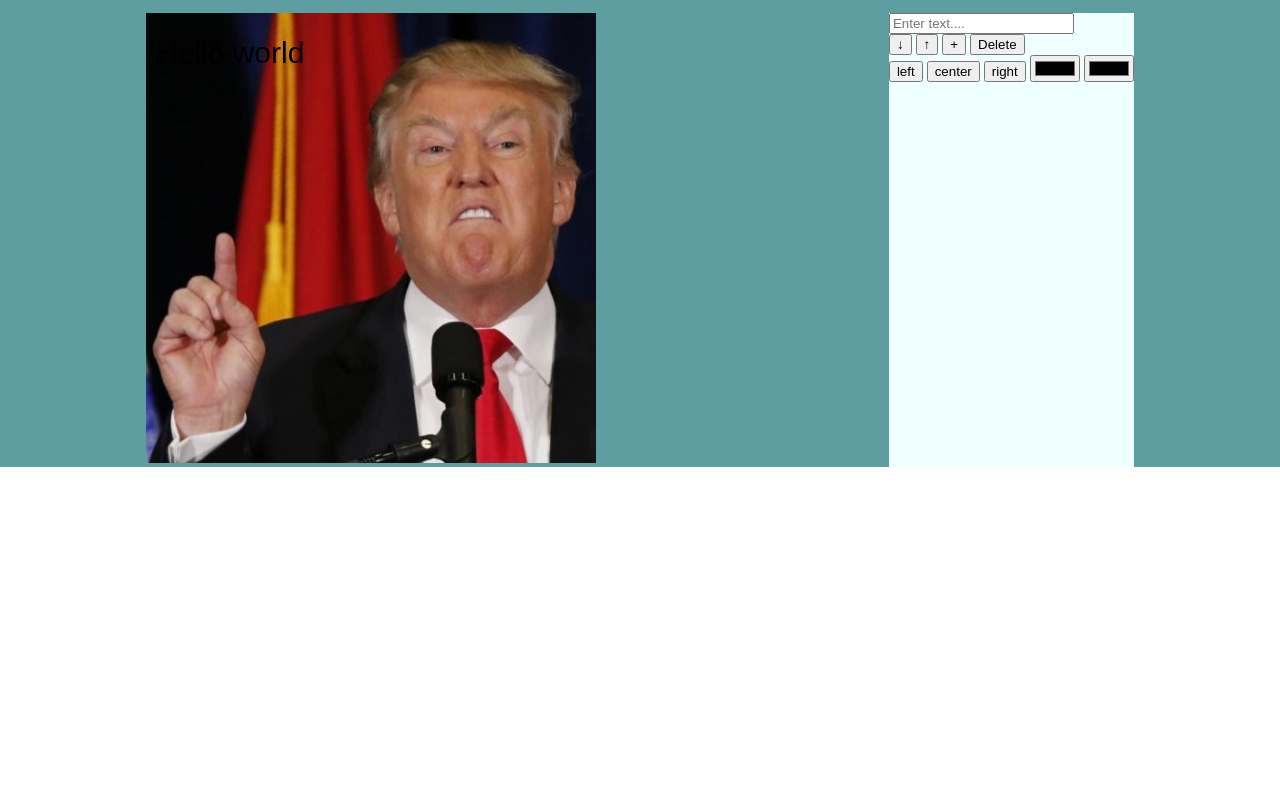
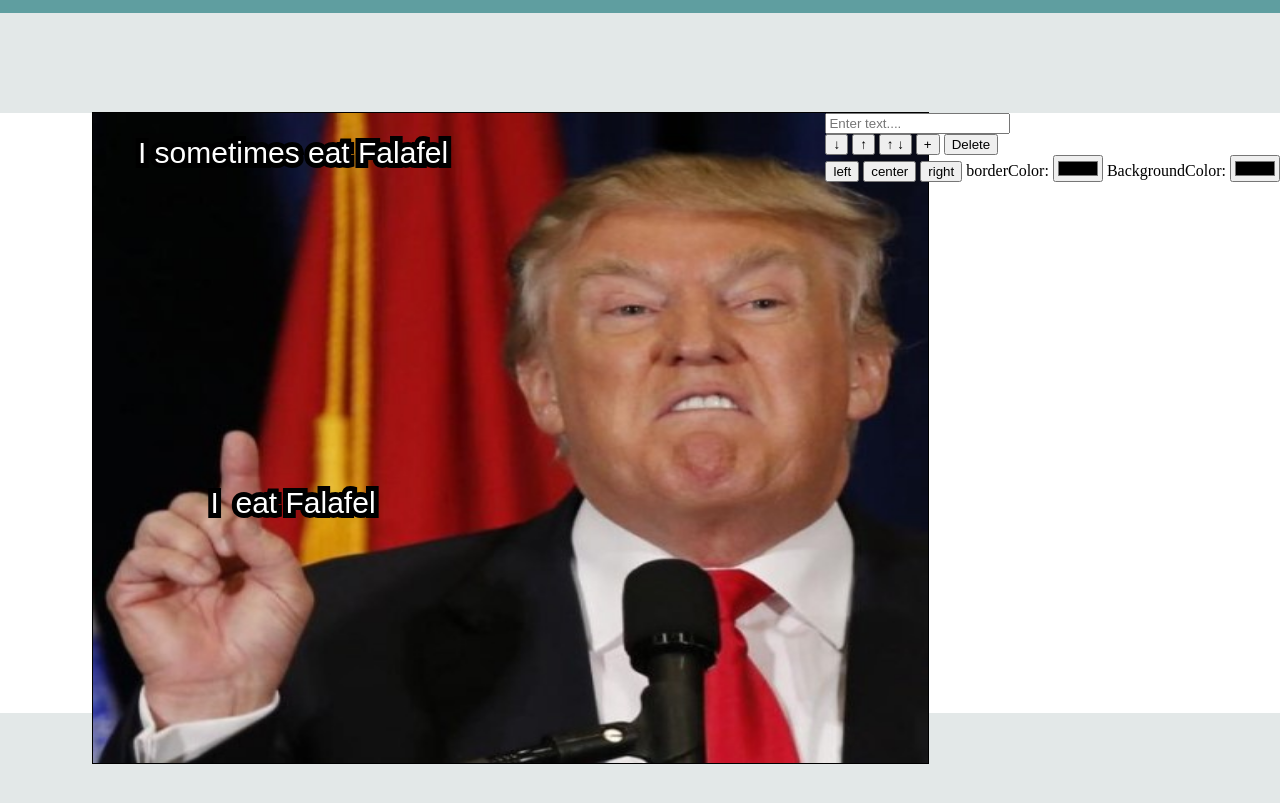
Before and after one commit to OrenKotSalomon/MyMeme, a plain HTML site: page index.html in a window 1280 px wide. Both pictures are taken after a click on the picture 127 px from the left and 198 px from the top of the page. Shown: the part 37-840 px from the top of the page. Before the commit the page ends 800 px from the top, so only its background shows below. Drawn offline with Linux system fonts and the light colour scheme.

Commit message:
finished phase 3

```diff
--- a/css/style.css
+++ b/css/style.css
@@ -37,17 +37,35 @@ body {
 }
 
 .editor-container {
-    background-color: cadetblue;
+    background-color: rgb(227, 232, 232);
     display: flex;
     justify-content: space-around;
+    width: 100vw;
+    height: 100vh;
+    align-items: center;
 }
 
-.editors {
-    background-color: azure;
+.main-container {
+    display: flex;
+    width: 100vw;
+    height: 75vh;
+    justify-content: space-between;
+    background-color: #fff;
+
 }
 
+.canvas-container {
+    margin: 0 auto;
+    width: 50vw;
+    height: 70vh;
+}
+
+
 canvas {
-    background-color: #fff;
+    display: block;
+    margin: 0 auto;
+    outline: 1px solid black;
+    background-color: white;
 }
 
 .hidden {
--- a/index.html
+++ b/index.html
@@ -32,17 +32,18 @@
     </section>
 
     <section class="editor-container hidden">
-
+        <div class="main-container">
             <div class="canvas-container">
-            <canvas id="canvas" width="450" height="450"></canvas>
+                <canvas id="canvas" width="835" height="650"></canvas>
             </div>
             <div class="editors">
                 <label for="text">
-                <input type="text" name="text" id="text" onchange="onChangeText(event)" placeholder="Enter text....">
+                    <input type="text" name="text" id="text" oninput="onChangeText(event)" placeholder="Enter text....">
                 </label>
                 <div class="nav-btn-container">
-                <button class="arrow-btn">&#x2193</button>
-                <button class="arrow-btn">&#x2191</button>
+                    <button class="arrow-btn" onclick="onDecreaseFont(1)">&#x2193</button>
+                    <button class="arrow-btn" onclick="onIncreaseFont(1)">&#x2191</button>
+                    <button class="switchLine-btn" onclick="onSwitchLines(1)"> &#x2191 &#x2193</button>
                     <button class="addLine-btn">+</button>
                     <button class="delete-btn">Delete</button>
                 </div>
@@ -51,19 +52,23 @@
                     <button class="font-aling-center">center</button>
                     <button class="font-aling-right">right</button>
                     <label for="borderColor">
+                        borderColor:
                         <input type="color" id="borderColor">
                     </label>
                     <label for="bgc">
-                    <input type="color" id="bgc">
+                        BackgroundColor:
+                        <input type="color" id="bgc" onchange="OnChangeBgc(event)">
                     </label>
 
                 </div>
 
             </div>
+        </div>
     </section>
 
     <script src="js/main.js"></script>
     <script src="js/meme-service.js"></script>
+    <script src="js/galleryController.js"></script>
     <script src="js/meme-controller.js"></script>
 </body>
 
--- /dev/null
+++ b/js/galleryController.js
@@ -0,0 +1,15 @@
+
+
+
+
+
+function renderImages() {
+    let images = getImages()
+    console.log('images', images);
+    const strHTML = images.map(img =>
+        `<img id="${img.id}" onclick="onImgSelect(${img.id},this)" src="${img.url}">`
+    )
+    const elImgContainer = document.querySelector('.img-container')
+    elImgContainer.innerHTML += strHTML.join('')
+
+}
--- a/js/meme-controller.js
+++ b/js/meme-controller.js
@@ -7,52 +7,125 @@ function onInit() {
     gCanvas = document.querySelector('#canvas')
     gCtx = gCanvas.getContext('2d')
     renderImages()
+
+    window.addEventListener('resize', () => {
+
+        resizeCanvas()
+
+    })
+    // resizeCanvas()
+
 }
 
 
 
 
 
-function renderImages() {
-    let images = getImages()
-    console.log('images', images);
-    const strHTML = images.map(img =>
-        `<img id="${img.id}" onclick="onImgClick(this)" src="${img.url}">`
-    )
-    const elImgContainer = document.querySelector('.img-container')
-    elImgContainer.innerHTML += strHTML.join('')
-
-}
 
 
 function onChangeText(ev) {
     console.log('ev', ev);
     let input = ev.target
     let value = input.value
-    getText(value)
+    setLineTxt(value)
+    renderMeme()
 }
 
 
 
 
-function onImgClick(elImg) {
+function onImgSelect(elImgId, elImg) {
     const elGallery = document.querySelector('.gallery-container')
     const elEditor = document.querySelector('.editor-container')
-
+    setImg(elImgId)
+    renderMeme()
     elGallery.classList.add('hidden')
     elEditor.classList.remove('hidden')
-    renderMeme(elImg.src)
+}
+function OnChangeBgc(ev) {
+    let input = ev.target
+    let vlaue = input.value
+    setColor(vlaue)
+    renderMeme()
+}
+function onDecreaseFont() {
+    decreaseFont()
+    renderMeme()
+}
+
+function onIncreaseFont() {
+
+    increaseFont()
+    renderMeme()
+}
+
+function renderLines() {
+    let meme = getMeme()
+    // let memeLines = meme.lines[selectedLine]
+    let lines = meme.lines
+    console.log('lines', lines);
+
+    lines.forEach((line, idx) => {
+
+        if (!idx) {
+            gCtx.font = `${line.size}px Arial`
+            gCtx.fillStyle = line.color
+            gCtx.textBaseline = line.align
+            gCtx.textAlign = line.align
+            gCtx.lineWidth = 10
+
+            gCtx.strokeText(line.txt, 200, 50) //img,x,y,xEnd,yEnd
+            gCtx.fillText(line.txt, 200, 50)
+        }
+        if (idx === 1) {
+            gCtx.beginPath()
+            gCtx.font = `${line.size}px Arial`
+            gCtx.fillStyle = line.color
+            gCtx.lineWidth = 10
+            gCtx.textBaseline = line.align
+            gCtx.textAlign = line.align
+            gCtx.strokeText(line.txt, 200, 400) //img,x,y,xEnd,yEnd
+            gCtx.fillText(line.txt, 200, 400) //img,x,y,xEnd,yEnd
+        }
+        // else {
+        //     gCtx.beginPath()
+        //     gCtx.font = `${line.size}px Arial`
+        //     gCtx.fillStyle = line.color
+        //     gCtx.textAlign =
+        //         gCtx.strokeText(line.txt, 50, 225) //img,x,y,xEnd,yEnd
+        //     gCtx.fillText(line.txt, 50, 225)
+        // }
+    });
+}
+
+
+function onSwitchLines() {
+    switchLines()
+
 }
 
 
 
+function renderMeme() {
+    let meme = getMeme()
+    let selectedLine = meme.selectedLineIdx
+    let currImg = getCurrImg()
+    let memeLines = meme.lines[selectedLine]
+    // console.log(memeLines.color);
 
-function renderMeme(src) {
     const img = new Image()
-    img.src = src
+    img.src = currImg
     img.onload = () => {
         gCtx.drawImage(img, 0, 0, gCanvas.width, gCanvas.height)
-        gCtx.font = "30px Arial"
-        gCtx.fillText('Hello world', 10, 50) //img,x,y,xEnd,yEnd
+        renderLines()
+        // gCtx.textAlign = "center";
     }
 }
+
+function resizeCanvas() {
+    const elContainer = document.querySelector('.canvas-container')
+    gCanvas.width = elContainer.offsetWidth
+    gCanvas.height = elContainer.offsetHeight
+    renderMeme()
+
+}
--- a/js/meme-service.js
+++ b/js/meme-service.js
@@ -1,21 +1,4 @@
 
-
-
-
-let gMemeIdx = 1
-let gMeme =
-{
-    id: gMemeIdx,
-    selectedLineIdx: 0,
-    lines: [
-        {
-            txt: 'I sometimes eat Falafel',
-            size: 20,
-            align: 'left',
-            color: 'red'
-        }
-    ]
-}
 
 
 var gImgs = [{ id: 1, url: 'images/1.jpg', keywords: ['funny', 'cat'] },
@@ -26,25 +9,93 @@ var gImgs = [{ id: 1, url: 'images/1.jpg', keywords: ['funny', 'cat'] },
 { id: 6, url: 'images/6.jpg', keywords: ['funny', 'cat'] },
 { id: 7, url: 'images/7.jpg', keywords: ['funny', 'cat'] }
 ];
+// let gMemeIdx = 1
+let gMeme =
+{
+    id: 0,
+    selectedLineIdx: 0,
+    lines: [
+        {
+            txt: 'I sometimes eat Falafel',
+            size: 30,
+            align: 'center',
+            color: 'white',
+            isFocus: false
+        },
+        {
+            txt: 'I  eat Falafel',
+            size: 30,
+            align: 'center',
+            color: 'white',
+            isFocus: false
+        }
+
+    ]
+}
 
 
 
 
-function getImages() {
-    return gImgs
+function switchLines() {
 
-}
-
-function getLineText(value) {
-    gMeme.lines[0].txt = value
-    console.log('gMeme', gMeme);
+    console.log(gMeme.lines.length);
+    if (gMeme.selectedLineIdx < gMeme.lines.length - 1) {
+        gMeme.selectedLineIdx++
+    } else {
+        gMeme.selectedLineIdx = 0
+    }
 
 }
 
 
+function setLineTxt(value) {
+    let selectedLine = gMeme.selectedLineIdx
+    gMeme.lines[selectedLine].txt = value
+}
+
+function setColor(vlaue) {
+    let selectedLine = gMeme.selectedLineIdx
+    gMeme.lines[selectedLine].color = vlaue
+}
+
+function getMeme() {
+    return gMeme
+}
+
+function getImages() {
+    return gImgs
+}
+
+
+
+function setImg(id) {
+    gMeme.id = id
+}
+function increaseFont() {
+    // console.log('', );
+    let selectedLine = gMeme.selectedLineIdx
+
+    gMeme.lines[selectedLine].size++
+    // console.log('gMeme', gMeme.lines[selectedLine].size);
+
+}
+function decreaseFont() {
+    let selectedLine = gMeme.selectedLineIdx
+    gMeme.lines[selectedLine].size--
+    // console.log('gMeme', gMeme.lines[selectedLine].size);
+}
+
+
+function getCurrImg() {
+    let currUrl = gImgs.find(img => img.id === gMeme.id)
+
+    return currUrl.url
+}
+
 function getMemeLine() {
     // console.log(gMeme.lines);
-    let lines = gMeme.lines[0].txt
+    let selectedLine = gMeme.selectedLineIdx
+    let lines = gMeme.lines[selectedLine].txt
     return lines
     // return gMeme
 }
@@ -70,7 +121,7 @@ function getMemeLine() {
 // var gKeywordSearchCountMap = {'funny': 12,'cat': 16, 'baby': 2}
 // var gMeme = {
 //  selectedImgId: 5,
-//  selectedLineIdx: 0,
+//  selectedLineIdx: selectedLineIdx,
 
 
 
```
Lines whose indentation alone changed are shown as unchanged.
